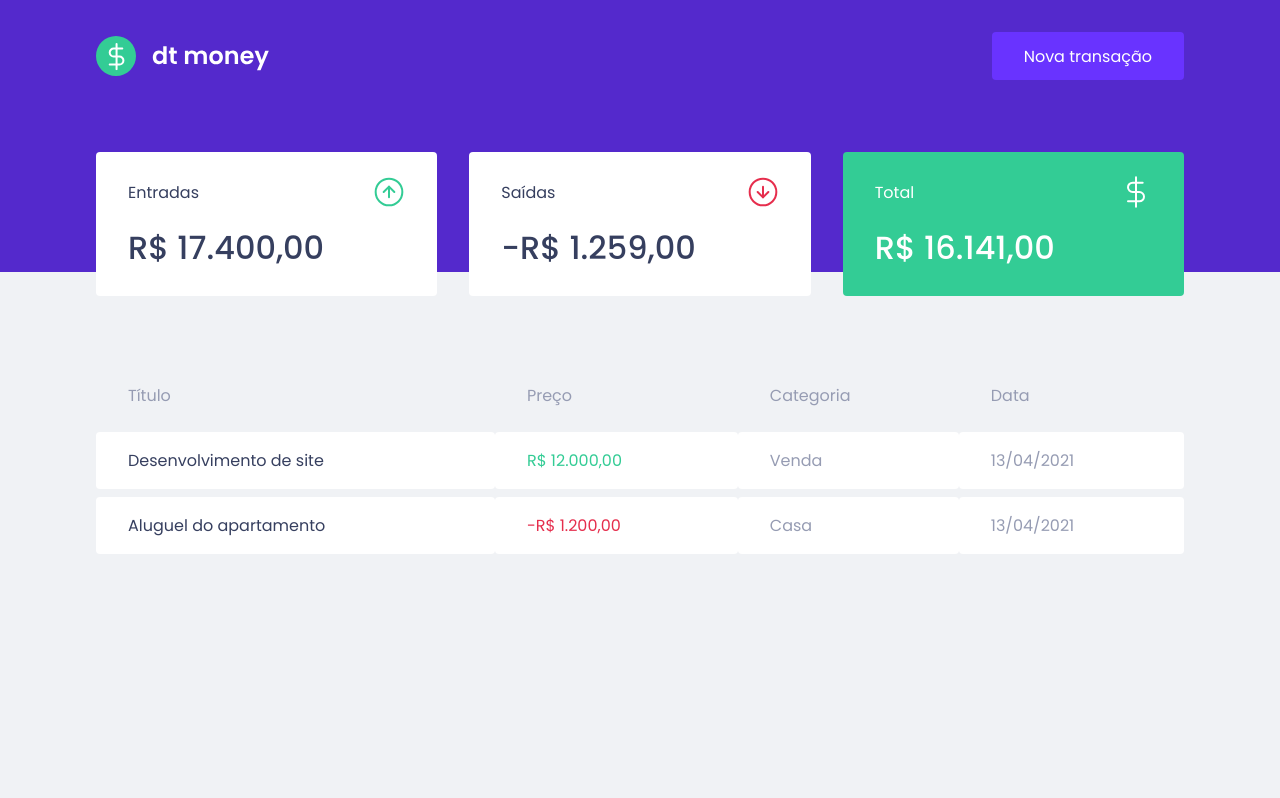
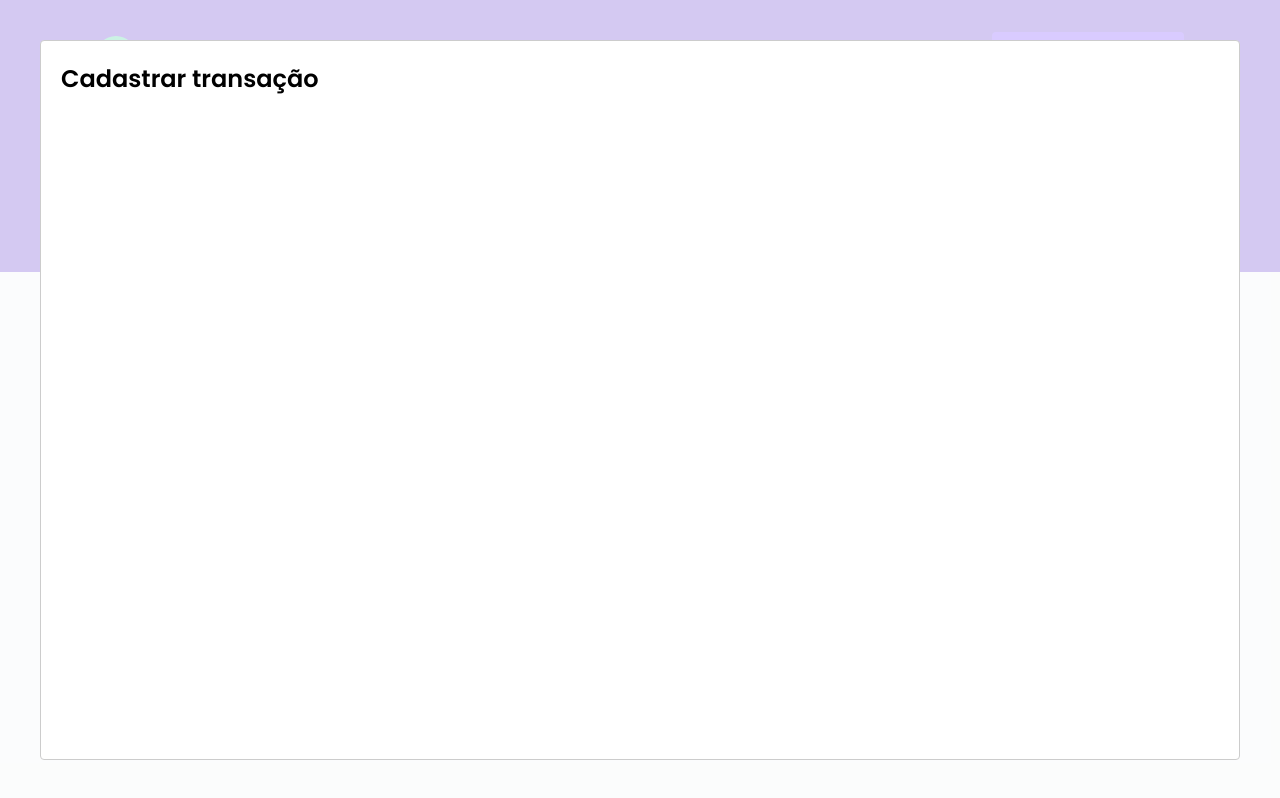
Before and after one commit to georgebiassoftwareengineer/dtmoney, a React (Create React App) app: page / in a window 1280 px wide. Both pictures are taken after a click on the button "Nova transação". Built offline with nearby package versions, Linux system fonts and the light colour scheme; no server answers; what miragejs would draw is missing.

Commit message:
feat: Configure creation modal

```diff
--- a/package.json
+++ b/package.json
@@ -44,6 +44,7 @@
     ]
   },
   "devDependencies": {
+    "@types/react-modal": "^3.13.1",
     "@types/styled-components": "^5.1.23",
     "miragejs": "^0.1.43"
   }
--- a/src/App.tsx
+++ b/src/App.tsx
@@ -1,12 +1,37 @@
+import { useState } from 'react';
+import Modal from 'react-modal'
+
 import { Dashboard } from './components/Dashboard';
 import { Header } from './components/Header';
+
 import { GlobalStyle } from './styles/global'
 
+Modal.setAppElement('#root')
+
 export function App() {
+
+  const [isNewTransactionModalOpen, setIsNewTransactionModalOpen] = useState(false);
+
+  function handleOpenNewTransactionModal() {
+    setIsNewTransactionModalOpen(true);
+  }
+
+  function handleCloseNewTransactionModal() {
+    setIsNewTransactionModalOpen(false);
+  }
+
   return (
     <>
-      <Header />
+      <Header onOpenNewTransactionModal={handleOpenNewTransactionModal} />
       <Dashboard />
+
+      <Modal
+        isOpen={isNewTransactionModalOpen}
+        onRequestClose={handleCloseNewTransactionModal}
+      >
+        <h2>Cadastrar transação</h2>
+      </Modal>
+
       <GlobalStyle />
     </>
   );
--- a/src/components/Header/index.tsx
+++ b/src/components/Header/index.tsx
@@ -2,12 +2,19 @@
 
 import * as S from './styles'
 
-export function Header() {
+interface HeaderProps {
+  onOpenNewTransactionModal: () => void;
+}
+
+export function Header({ onOpenNewTransactionModal }: HeaderProps) {
+
   return (
     <S.Container>
       <S.Content>
-      <img src={logo} alt="dt money" />
-      <button type="button">Nova transação</button>
+        <img src={logo} alt="dt money" />
+        <button type="button" onClick={onOpenNewTransactionModal}>
+          Nova transação
+        </button>
       </S.Content>
     </S.Container>
   )
```
Also changed, not shown: 1 other file (tests, documents, lock files or other folders).
